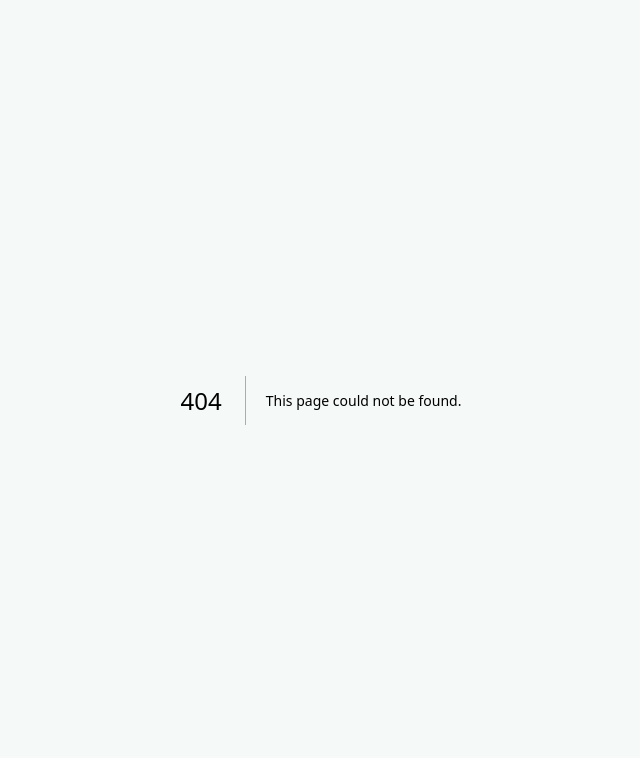
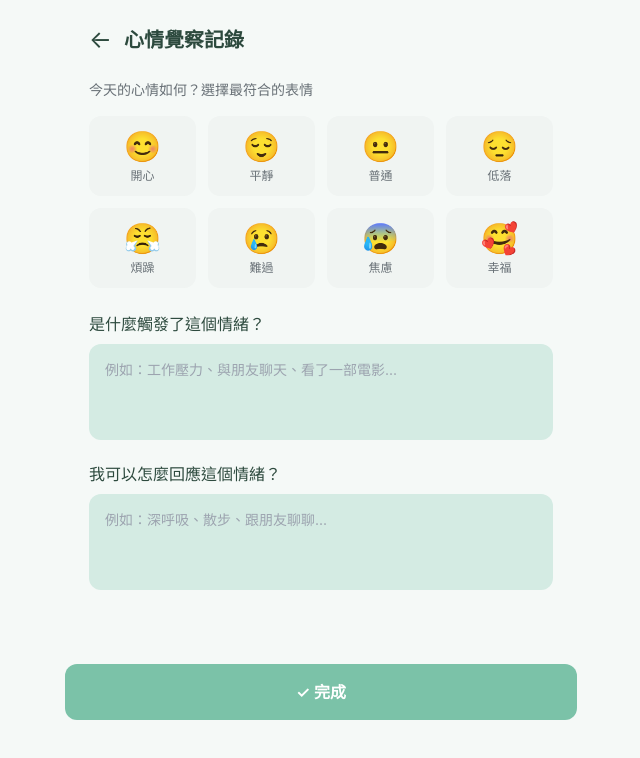
Before and after one commit to ccliu20051118-jpg/manifestation-app, a Next.js app: page /mood in a window 1280 px wide. Before the commit this address had no page. Shown: the top 758 px of the page, without its empty margins (319-959 px from the left). Built offline with nearby package versions, Linux system fonts and the light colour scheme.

Commit message:
Create page.tsx

```diff
--- /dev/null
+++ b/app/mood/page.tsx
@@ -0,0 +1,106 @@
+"use client";
+
+import { useState, useEffect } from "react";
+import { useRouter } from "next/navigation";
+
+const moodEmojis = [
+  { emoji: "😊", label: "開心" },
+  { emoji: "😌", label: "平靜" },
+  { emoji: "😐", label: "普通" },
+  { emoji: "😔", label: "低落" },
+  { emoji: "😤", label: "煩躁" },
+  { emoji: "😢", label: "難過" },
+  { emoji: "😰", label: "焦慮" },
+  { emoji: "🥰", label: "幸福" },
+];
+
+export default function MoodPage() {
+  const router = useRouter();
+  const today = new Date().toISOString().split("T")[0];
+
+  const [selectedMood, setSelectedMood] = useState<number | null>(null);
+  const [trigger, setTrigger] = useState("");
+  const [response, setResponse] = useState("");
+  const [saved, setSaved] = useState(false);
+
+  useEffect(() => {
+    const key = "mood_" + today;
+    const stored = localStorage.getItem(key);
+    if (stored) {
+      const data = JSON.parse(stored);
+      setSelectedMood(data.selectedMood ?? null);
+      setTrigger(data.trigger || "");
+      setResponse(data.response || "");
+      setSaved(true);
+    }
+  }, [today]);
+
+  function handleSave() {
+    const key = "mood_" + today;
+    localStorage.setItem(key, JSON.stringify({ selectedMood, trigger, response, date: today }));
+    setSaved(true);
+  }
+
+  return (
+    <div className="max-w-lg mx-auto px-6 pt-6 pb-32">
+      <div className="flex items-center mb-6">
+        <button onClick={() => router.push("/dashboard")} className="text-2xl mr-3" aria-label="返回">←</button>
+        <h1 className="text-xl font-bold text-text-main">心情覺察記錄</h1>
+      </div>
+
+      <p className="text-text-sub text-sm mb-4">今天的心情如何？選擇最符合的表情</p>
+
+      <div className="grid grid-cols-4 gap-3 mb-6">
+        {moodEmojis.map((mood, i) => (
+          <button
+            key={i}
+            onClick={() => { setSelectedMood(i); setSaved(false); }}
+            className="flex flex-col items-center p-3 rounded-xl transition-all"
+            style={{
+              backgroundColor: selectedMood === i ? "#D4EBE3" : "#F0F4F2",
+              transform: selectedMood === i ? "scale(1.05)" : "scale(1)",
+              boxShadow: selectedMood === i ? "0 2px 8px rgba(123,194,168,0.3)" : "none",
+            }}
+          >
+            <span className="text-3xl mb-1">{mood.emoji}</span>
+            <span className="text-xs text-text-sub">{mood.label}</span>
+          </button>
+        ))}
+      </div>
+
+      <div className="mb-4">
+        <p className="text-text-main font-medium mb-2">是什麼觸發了這個情緒？</p>
+        <textarea
+          value={trigger}
+          onChange={(e) => { setTrigger(e.target.value); setSaved(false); }}
+          placeholder="例如：工作壓力、與朋友聊天、看了一部電影..."
+          className="w-full h-24 p-4 rounded-xl border-none text-sm text-text-main resize-none focus:outline-none focus:ring-2 focus:ring-[#7BC2A8]"
+          style={{ backgroundColor: "#D4EBE3" }}
+        />
+      </div>
+
+      <div className="mb-6">
+        <p className="text-text-main font-medium mb-2">我可以怎麼回應這個情緒？</p>
+        <textarea
+          value={response}
+          onChange={(e) => { setResponse(e.target.value); setSaved(false); }}
+          placeholder="例如：深呼吸、散步、跟朋友聊聊..."
+          className="w-full h-24 p-4 rounded-xl border-none text-sm text-text-main resize-none focus:outline-none focus:ring-2 focus:ring-[#7BC2A8]"
+          style={{ backgroundColor: "#D4EBE3" }}
+        />
+      </div>
+
+      <div className="fixed bottom-20 left-0 right-0 px-6">
+        <div className="max-w-lg mx-auto">
+          <button
+            onClick={handleSave}
+            className="w-full py-4 rounded-xl text-white font-semibold text-base transition-colors"
+            style={{ backgroundColor: saved ? "#9DCAB8" : "#7BC2A8" }}
+          >
+            {saved ? "✓ 已儲存" : "✓ 完成"}
+          </button>
+        </div>
+      </div>
+    </div>
+  );
+}
```
